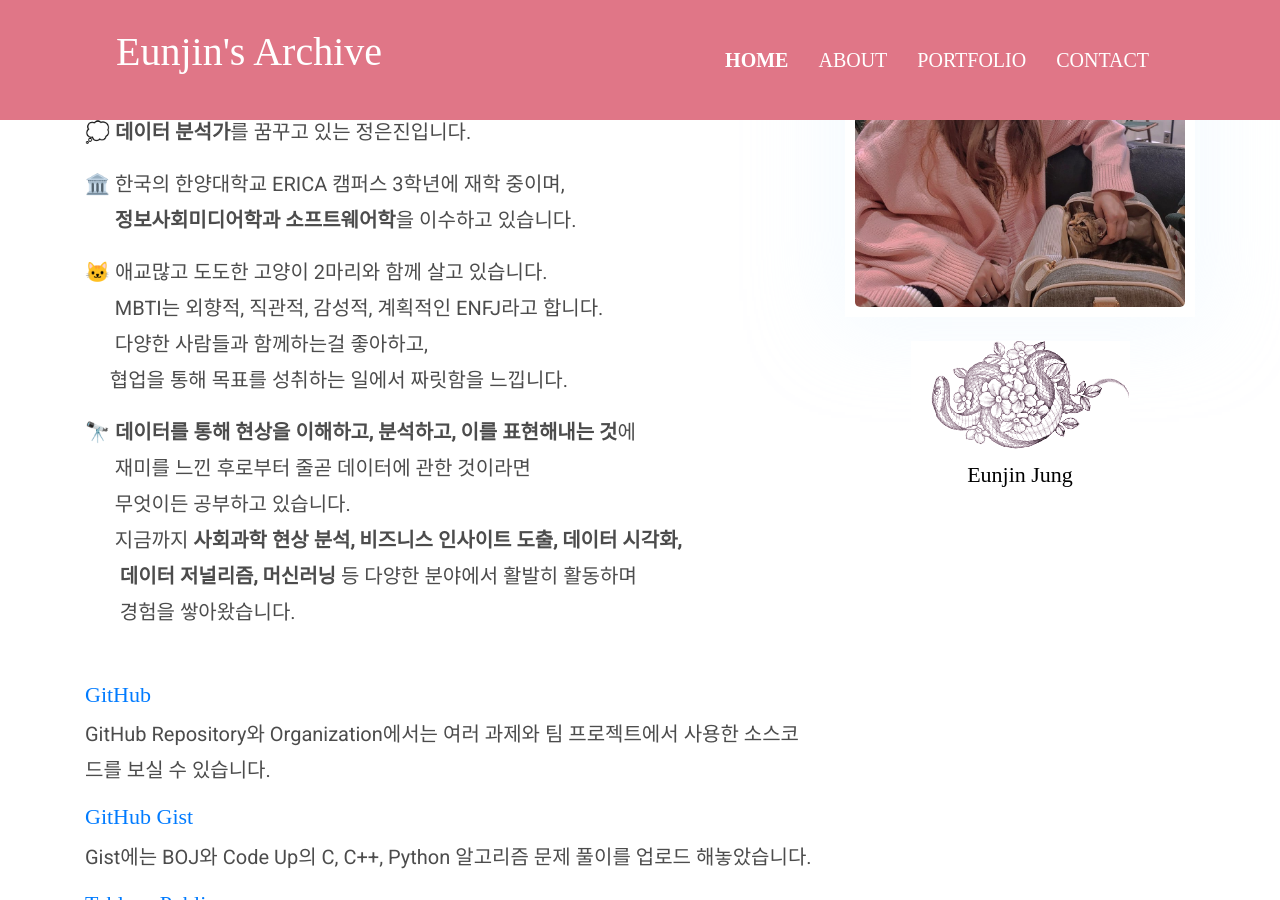
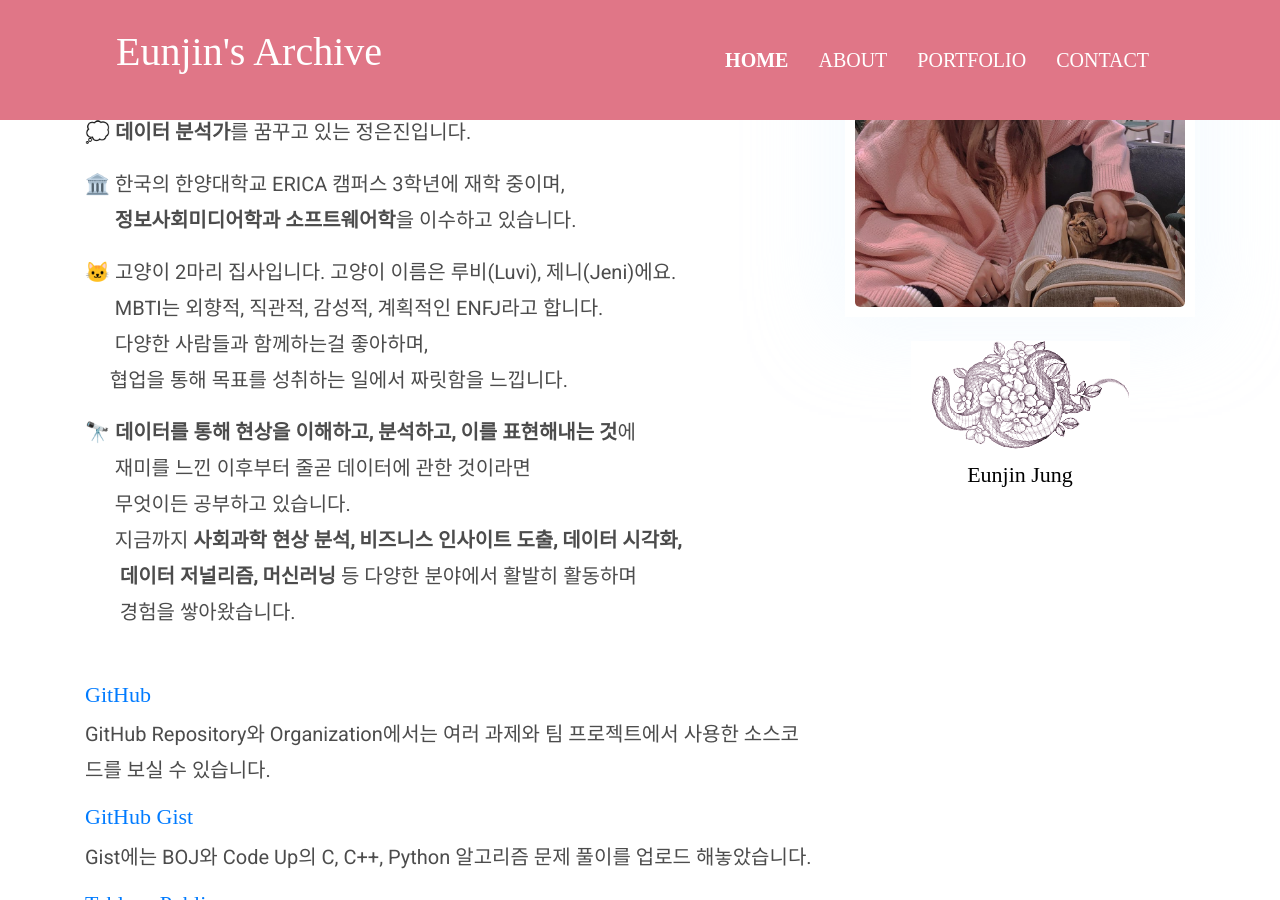
Before and after one commit to themefisher/kross-jekyll, a Jekyll site: the page built from _pages/about.md, in a window 1280 px wide and 900 px high, scrolled down 438 px. Built offline with Jekyll 4.4.1, drawn with Linux system fonts in a browser that asks for light colours.

```diff
--- a/_pages/about.md
+++ b/_pages/about.md
@@ -14,9 +14,9 @@ signature: assets/images/about/symbol1.png
 
 🏛️ 한국의 한양대학교 ERICA 캠퍼스 3학년에 재학 중이며, <br> &nbsp;&nbsp;&nbsp;&nbsp;&nbsp; **정보사회미디어학과 소프트웨어학**을 이수하고 있습니다.
 
-🐱 애교많고 도도한 고양이 2마리와 함께 살고 있습니다. <br> &nbsp;&nbsp;&nbsp;&nbsp;&nbsp; MBTI는 외향적, 직관적, 감성적, 계획적인 ENFJ라고 합니다. <br> &nbsp;&nbsp;&nbsp;&nbsp;&nbsp; 다양한 사람들과 함께하는걸 좋아하고, <br> &nbsp;&nbsp;&nbsp;&nbsp;&nbsp;협업을 통해 목표를 성취하는 일에서 짜릿함을 느낍니다.
+🐱 고양이 2마리 집사입니다. 고양이 이름은 루비(Luvi), 제니(Jeni)에요. <br> &nbsp;&nbsp;&nbsp;&nbsp;&nbsp; MBTI는 외향적, 직관적, 감성적, 계획적인 ENFJ라고 합니다. <br> &nbsp;&nbsp;&nbsp;&nbsp;&nbsp; 다양한 사람들과 함께하는걸 좋아하며, <br> &nbsp;&nbsp;&nbsp;&nbsp;&nbsp;협업을 통해 목표를 성취하는 일에서 짜릿함을 느낍니다.
 
-🔭 **데이터를 통해 현상을 이해하고, 분석하고, 이를 표현해내는 것**에 <br> &nbsp;&nbsp;&nbsp;&nbsp;&nbsp; 재미를 느낀 후로부터 줄곧 데이터에 관한 것이라면 <br> &nbsp;&nbsp;&nbsp;&nbsp;&nbsp;&nbsp;무엇이든 공부하고 있습니다. <br> &nbsp;&nbsp;&nbsp;&nbsp;&nbsp;
+🔭 **데이터를 통해 현상을 이해하고, 분석하고, 이를 표현해내는 것**에 <br> &nbsp;&nbsp;&nbsp;&nbsp;&nbsp; 재미를 느낀 이후부터 줄곧 데이터에 관한 것이라면 <br> &nbsp;&nbsp;&nbsp;&nbsp;&nbsp;&nbsp;무엇이든 공부하고 있습니다. <br> &nbsp;&nbsp;&nbsp;&nbsp;&nbsp;
 지금까지 **사회과학 현상 분석, 비즈니스 인사이트 도출, 데이터 시각화, <br> &nbsp;&nbsp;&nbsp;&nbsp;&nbsp;&nbsp; 데이터 저널리즘, 머신러닝** 등 다양한 분야에서 활발히 활동하며 <br> &nbsp;&nbsp;&nbsp;&nbsp;&nbsp;&nbsp; 경험을 쌓아왔습니다.
 <br><br>
 #### [GitHub](https://github.com/jayjinnie)
```
Also changed, not shown: _data/settings.yml (+20 -8 lines), assets/images/portfolio/안산시대학가_프로젝트.jpg (added), assets/images/portfolio/언정대체육대회_이벤트페이지.jpg (added).
